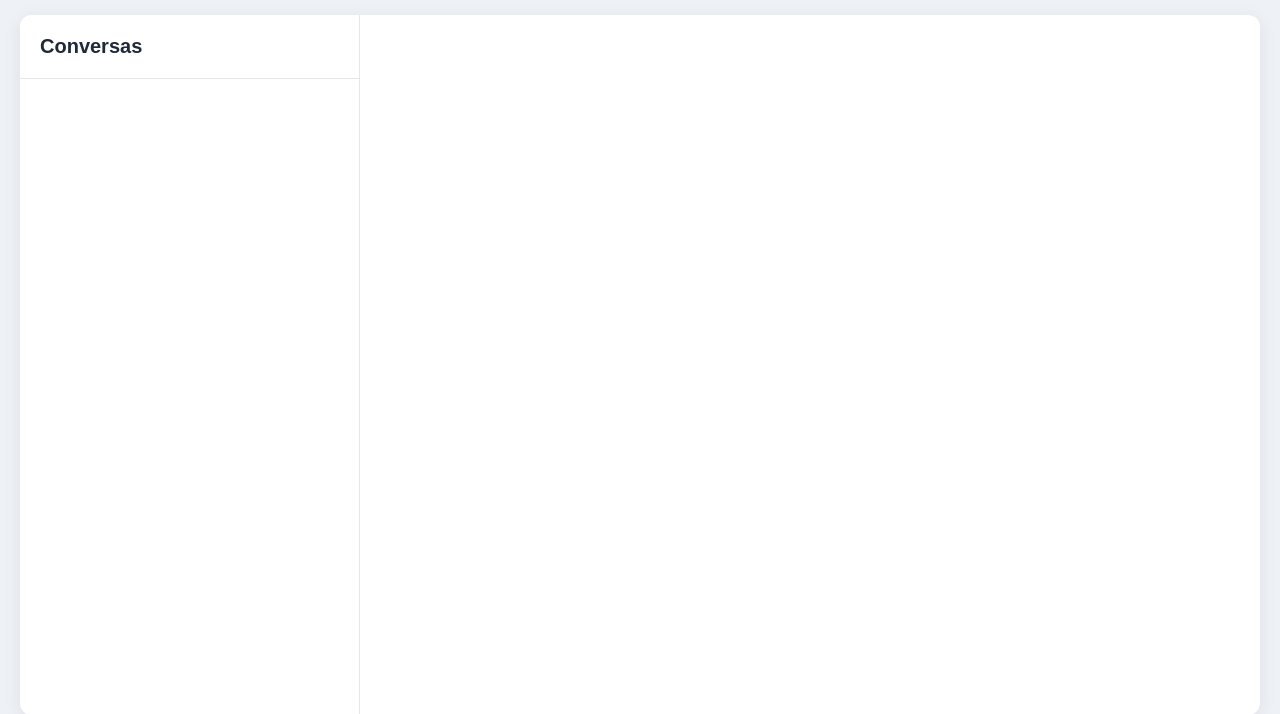
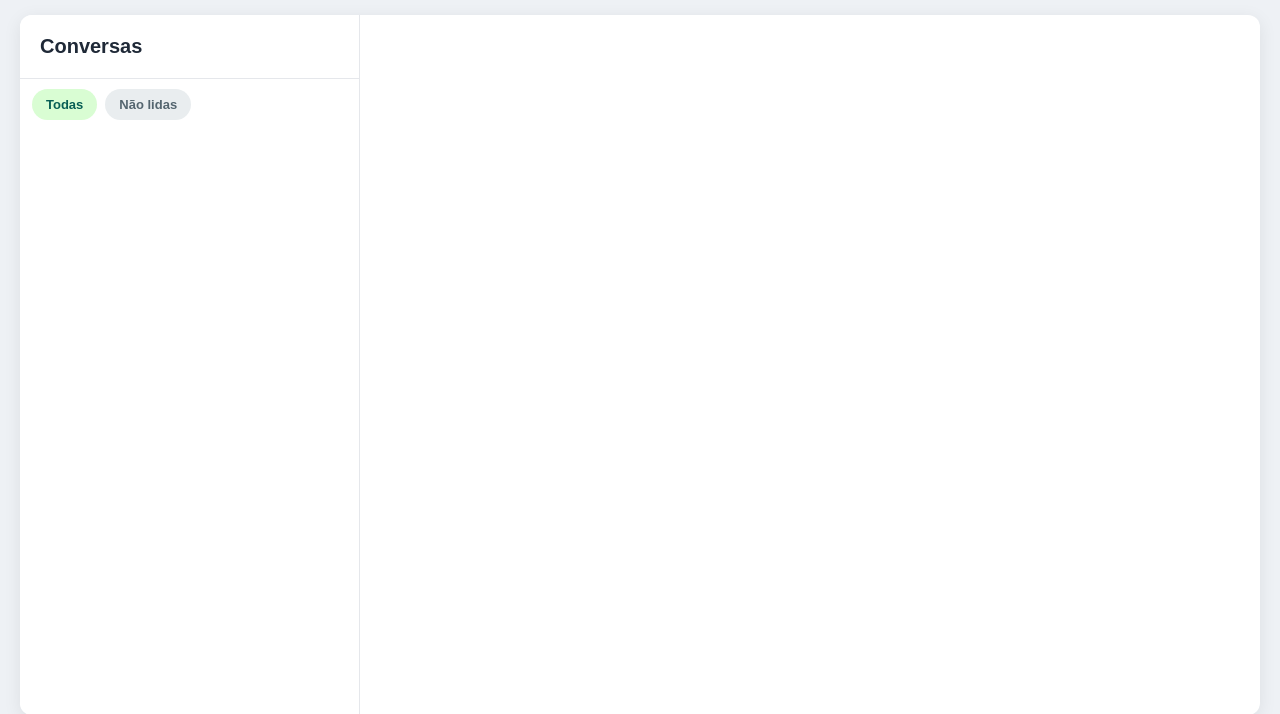
Before and after one commit to cursocmk-crypto/cmk-whatsapp-webhook, a Flask app: template templates/atendimento.html in a window 1280 px wide. Shown: the part 70-784 px from the top of the page. Run offline with Flask 3, Linux system fonts and the light colour scheme; the template is opened without the code that fills it, so the values that code supplies are empty.

Commit message:
Update atendimento.html

```diff
--- a/templates/atendimento.html
+++ b/templates/atendimento.html
@@ -45,7 +45,14 @@
             <div class="titulo-lateral">
                 Conversas
             </div>
-
+        <div class="filtros-conversas">
+        <button type="button" class="filtro ativo" data-filtro="todas">
+            Todas
+        </button>
+        <button type="button" class="filtro" data-filtro="nao-lidas">
+            Não lidas
+        </button>
+    </div>
             <div class="lista-contatos">
                 {{ lista_contatos | safe }}
             </div>
```
